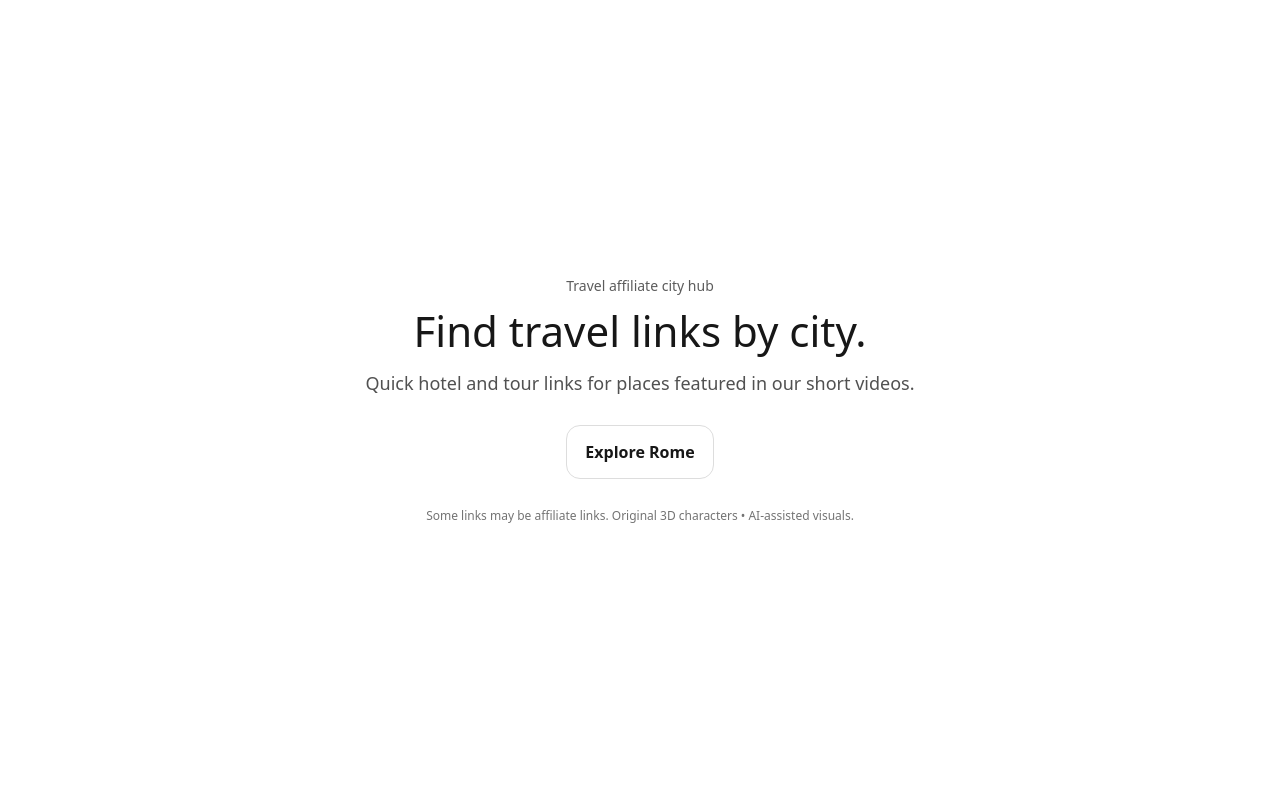
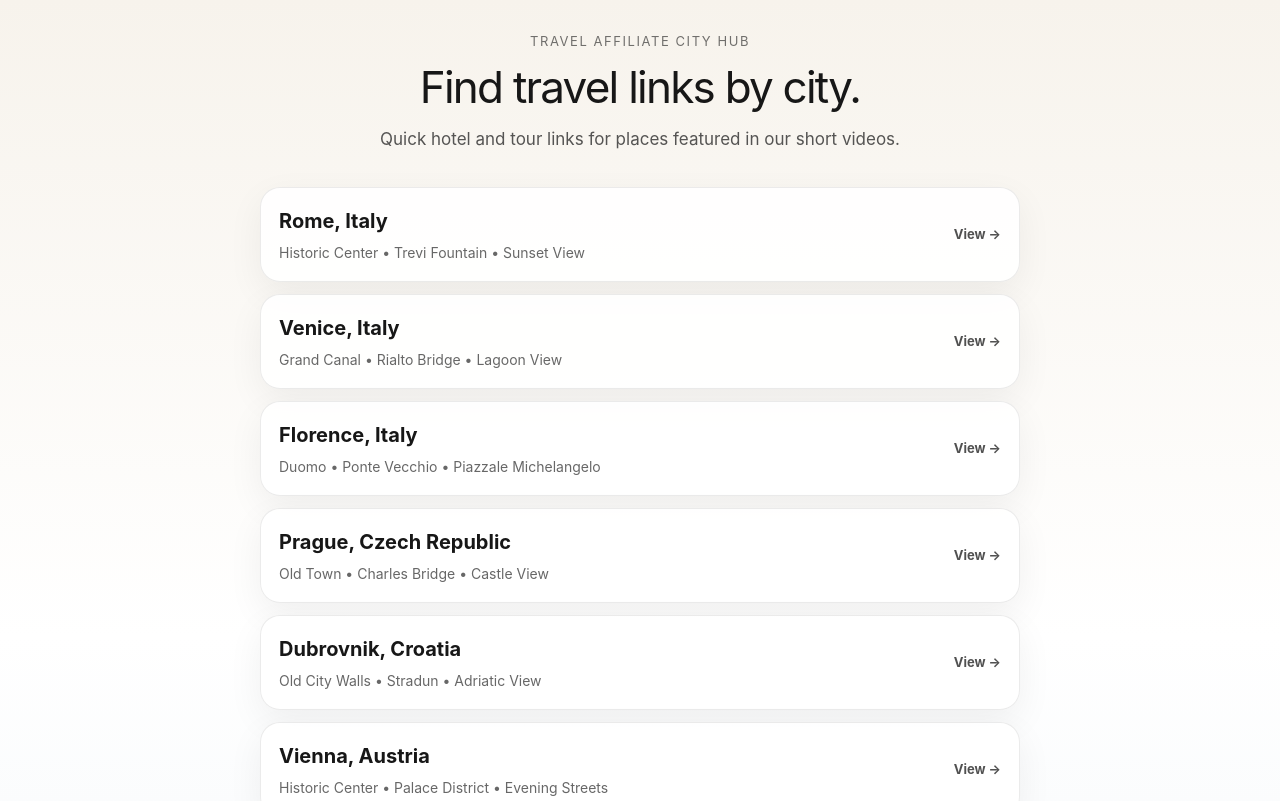
Before and after one commit to kazumophone-arch/travelhub, a Next.js app: page / in a window 1280 px wide. Shown: the top 801 px of the page. Built offline with nearby package versions, Linux system fonts and the light colour scheme.

Commit message:
add city list

```diff
--- a/app/page.tsx
+++ b/app/page.tsx
@@ -1,46 +1,129 @@
 import Link from "next/link";
+import { cities } from "@/data/cities";
 
 export default function Home() {
+  const cityList = Object.values(cities);
+
   return (
     <main
       style={{
         minHeight: "100vh",
-        display: "grid",
-        placeItems: "center",
-        padding: "24px",
-        fontFamily: "system-ui",
+        padding: "32px 20px",
+        fontFamily:
+          '-apple-system, BlinkMacSystemFont, "Segoe UI", system-ui, sans-serif',
+        background:
+          "linear-gradient(180deg, #f7f3ec 0%, #ffffff 48%, #eef3f7 100%)",
+        color: "#171717",
       }}
     >
-      <section style={{ maxWidth: 720, width: "100%", textAlign: "center" }}>
-        <div style={{ fontSize: 14, opacity: 0.7, marginBottom: 12 }}>
+      <section style={{ maxWidth: 760, margin: "0 auto" }}>
+        <div style={{ textAlign: "center", marginBottom: 34 }}>
+          <div
+            style={{
+              fontSize: 13,
+              letterSpacing: "0.12em",
+              textTransform: "uppercase",
+              opacity: 0.6,
+              marginBottom: 12,
+            }}
+          >
             Travel affiliate city hub
           </div>
 
-        <h1 style={{ fontSize: 42, lineHeight: 1.1, margin: "0 0 16px" }}>
+          <h1
+            style={{
+              fontSize: 44,
+              lineHeight: 1.05,
+              letterSpacing: "-0.04em",
+              margin: "0 0 16px",
+            }}
+          >
             Find travel links by city.
           </h1>
 
-        <p style={{ fontSize: 18, opacity: 0.75, margin: "0 0 28px" }}>
+          <p
+            style={{
+              fontSize: 17,
+              lineHeight: 1.6,
+              opacity: 0.72,
+              maxWidth: 560,
+              margin: "0 auto",
+            }}
+          >
             Quick hotel and tour links for places featured in our short videos.
           </p>
+        </div>
 
+        <section
+          style={{
+            display: "grid",
+            gap: 12,
+          }}
+        >
+          {cityList.map((city) => (
             <Link
-          href="/c/rome-it?src=home&v=home_rome"
+              key={city.slug}
+              href={`/c/${city.slug}?src=home&v=home_${city.slug}`}
               style={{
-            display: "inline-block",
-            padding: "14px 18px",
-            borderRadius: 14,
-            border: "1px solid #ddd",
+                display: "block",
+                padding: "18px 18px",
+                borderRadius: 20,
+                background: "rgba(255, 255, 255, 0.88)",
+                border: "1px solid rgba(0, 0, 0, 0.08)",
+                boxShadow: "0 12px 36px rgba(0, 0, 0, 0.06)",
                 textDecoration: "none",
                 color: "inherit",
-            fontWeight: 600,
               }}
             >
-          Explore Rome
+              <div
+                style={{
+                  display: "flex",
+                  justifyContent: "space-between",
+                  gap: 12,
+                  alignItems: "center",
+                }}
+              >
+                <div>
+                  <div style={{ fontSize: 20, fontWeight: 750 }}>
+                    {city.city}, {city.country}
+                  </div>
+                  <div
+                    style={{
+                      marginTop: 6,
+                      fontSize: 14,
+                      opacity: 0.65,
+                    }}
+                  >
+                    {city.stops[0]} • {city.stops[1]} • {city.stops[2]}
+                  </div>
+                </div>
+
+                <div
+                  style={{
+                    fontSize: 13,
+                    fontWeight: 700,
+                    opacity: 0.75,
+                    whiteSpace: "nowrap",
+                  }}
+                >
+                  View →
+                </div>
+              </div>
             </Link>
+          ))}
+        </section>
 
-        <p style={{ marginTop: 28, fontSize: 12, opacity: 0.6 }}>
-          Some links may be affiliate links. Original 3D characters • AI-assisted visuals.
+        <p
+          style={{
+            marginTop: 30,
+            fontSize: 12,
+            lineHeight: 1.6,
+            opacity: 0.55,
+            textAlign: "center",
+          }}
+        >
+          Some links may be affiliate links. Original 3D characters •
+          AI-assisted visuals.
         </p>
       </section>
     </main>
--- a/data/cities.ts
+++ b/data/cities.ts
@@ -14,9 +14,89 @@ export const cities: Record<string, City> = {
     slug: "rome-it",
     city: "Rome",
     country: "Italy",
-    stops: ["Old Town", "Market", "Sunset View"],
+    stops: ["Historic Center", "Trevi Fountain", "Sunset View"],
     affHotelsUrl: "https://example.com/affiliate-hotels-rome",
     affToursUrl: "https://example.com/affiliate-tours-rome",
-    planUrl: "https://yourdomain.com/plan?c=rome-it",
+  },
+
+  "venice-it": {
+    slug: "venice-it",
+    city: "Venice",
+    country: "Italy",
+    stops: ["Grand Canal", "Rialto Bridge", "Lagoon View"],
+    affHotelsUrl: "https://example.com/affiliate-hotels-venice",
+    affToursUrl: "https://example.com/affiliate-tours-venice",
+  },
+
+  "florence-it": {
+    slug: "florence-it",
+    city: "Florence",
+    country: "Italy",
+    stops: ["Duomo", "Ponte Vecchio", "Piazzale Michelangelo"],
+    affHotelsUrl: "https://example.com/affiliate-hotels-florence",
+    affToursUrl: "https://example.com/affiliate-tours-florence",
+  },
+
+  "prague-cz": {
+    slug: "prague-cz",
+    city: "Prague",
+    country: "Czech Republic",
+    stops: ["Old Town", "Charles Bridge", "Castle View"],
+    affHotelsUrl: "https://example.com/affiliate-hotels-prague",
+    affToursUrl: "https://example.com/affiliate-tours-prague",
+  },
+
+  "dubrovnik-hr": {
+    slug: "dubrovnik-hr",
+    city: "Dubrovnik",
+    country: "Croatia",
+    stops: ["Old City Walls", "Stradun", "Adriatic View"],
+    affHotelsUrl: "https://example.com/affiliate-hotels-dubrovnik",
+    affToursUrl: "https://example.com/affiliate-tours-dubrovnik",
+  },
+
+  "vienna-at": {
+    slug: "vienna-at",
+    city: "Vienna",
+    country: "Austria",
+    stops: ["Historic Center", "Palace District", "Evening Streets"],
+    affHotelsUrl: "https://example.com/affiliate-hotels-vienna",
+    affToursUrl: "https://example.com/affiliate-tours-vienna",
+  },
+
+  "edinburgh-uk": {
+    slug: "edinburgh-uk",
+    city: "Edinburgh",
+    country: "United Kingdom",
+    stops: ["Old Town", "Royal Mile", "Castle View"],
+    affHotelsUrl: "https://example.com/affiliate-hotels-edinburgh",
+    affToursUrl: "https://example.com/affiliate-tours-edinburgh",
+  },
+
+  "paris-fr": {
+    slug: "paris-fr",
+    city: "Paris",
+    country: "France",
+    stops: ["Seine River", "Montmartre", "Eiffel View"],
+    affHotelsUrl: "https://example.com/affiliate-hotels-paris",
+    affToursUrl: "https://example.com/affiliate-tours-paris",
+  },
+
+  "barcelona-es": {
+    slug: "barcelona-es",
+    city: "Barcelona",
+    country: "Spain",
+    stops: ["Gothic Quarter", "Gaudí Streets", "Sunset Beach"],
+    affHotelsUrl: "https://example.com/affiliate-hotels-barcelona",
+    affToursUrl: "https://example.com/affiliate-tours-barcelona",
+  },
+
+  "kyoto-jp": {
+    slug: "kyoto-jp",
+    city: "Kyoto",
+    country: "Japan",
+    stops: ["Old Streets", "Temple Area", "Bamboo Path"],
+    affHotelsUrl: "https://example.com/affiliate-hotels-kyoto",
+    affToursUrl: "https://example.com/affiliate-tours-kyoto",
   },
 };
```
Lines whose indentation alone changed are shown as unchanged.
